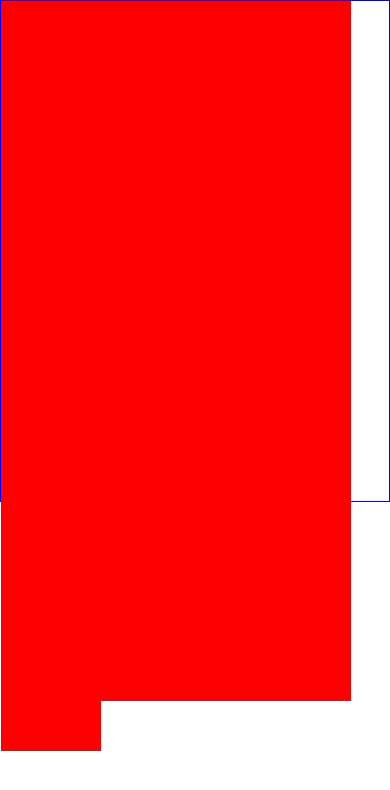
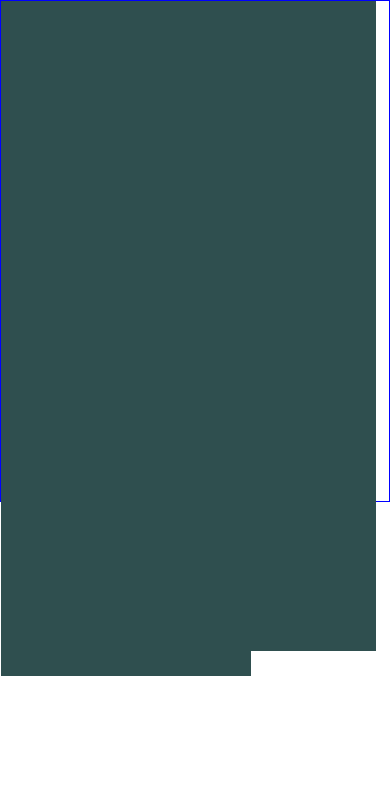
Before and after one commit to ekrresa/etch-a-sketch, a plain HTML site: page index.html in a window 390 px wide. Drawn offline with Linux system fonts and the light colour scheme.

Commit message:
made divs responsive to change number on each side

```diff
--- a/etch.css
+++ b/etch.css
@@ -14,12 +14,10 @@ body {
     font-size: 0;
 }
 
-.container div {
-	width: 50px;
-	height: 50px;
+.square {
 	margin: 0;
 	padding: 0;
 	border: none;
-	background-color: red;
+	background-color: darkslategray;
 	display: inline-block;
 }
--- a/script.js
+++ b/script.js
@@ -1,8 +1,16 @@
-var squares = 500/10;
+window.addEventListener("load", createGrid);
 
-for (var i = 0; i < 100; i++) {
+
+function createGrid() {
+	var divsPerSide = 20;
+	var divNum = divsPerSide * divsPerSide;
+	var divSize = 500/divsPerSide;
+
+	for (var i = 0; i < divNum; i++) {
         var div = document.createElement("div");
+        div.className = 'square';
+        div.style.height = divSize + 'px';
+        div.style.width = divSize + 'px';
         document.querySelector(".container").appendChild(div);
-    // var jump = document.createElement("br");
-    // document.querySelector(".container").appendChild(jump);
+	}
 }
```
